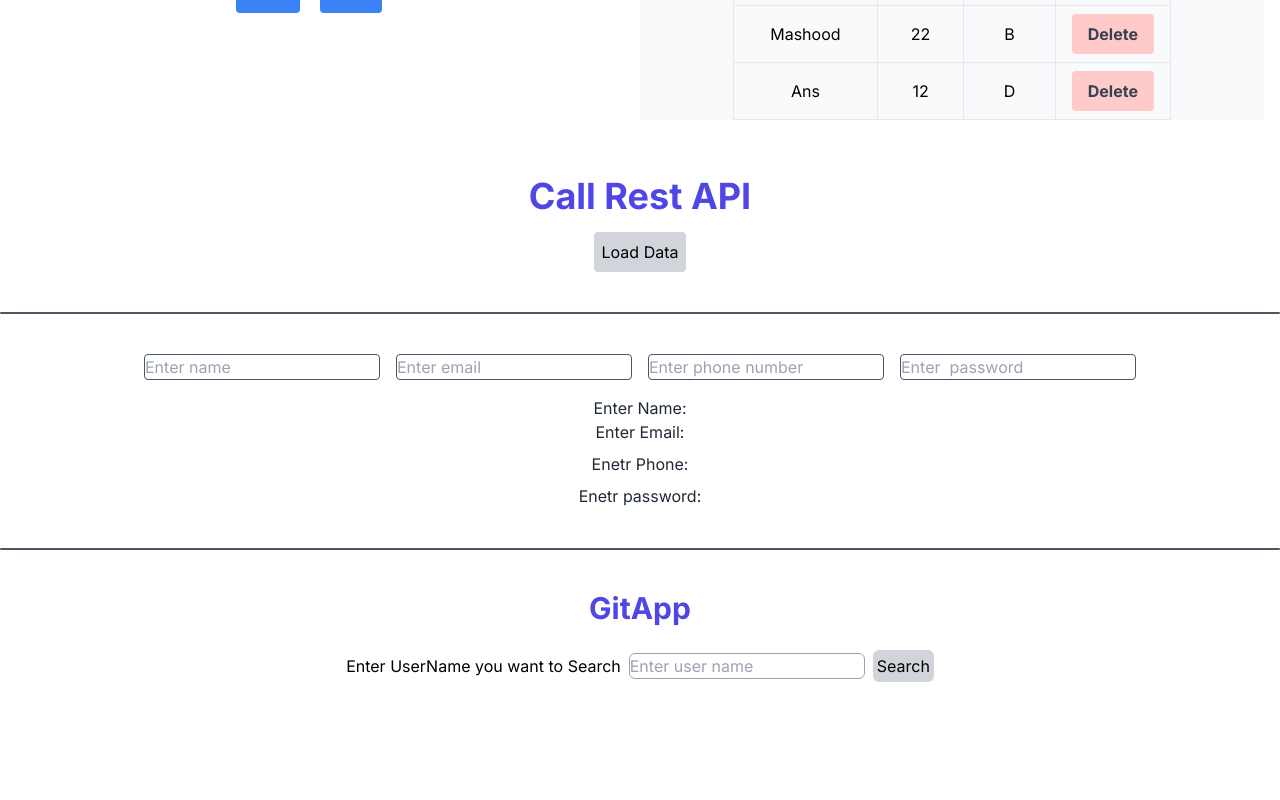
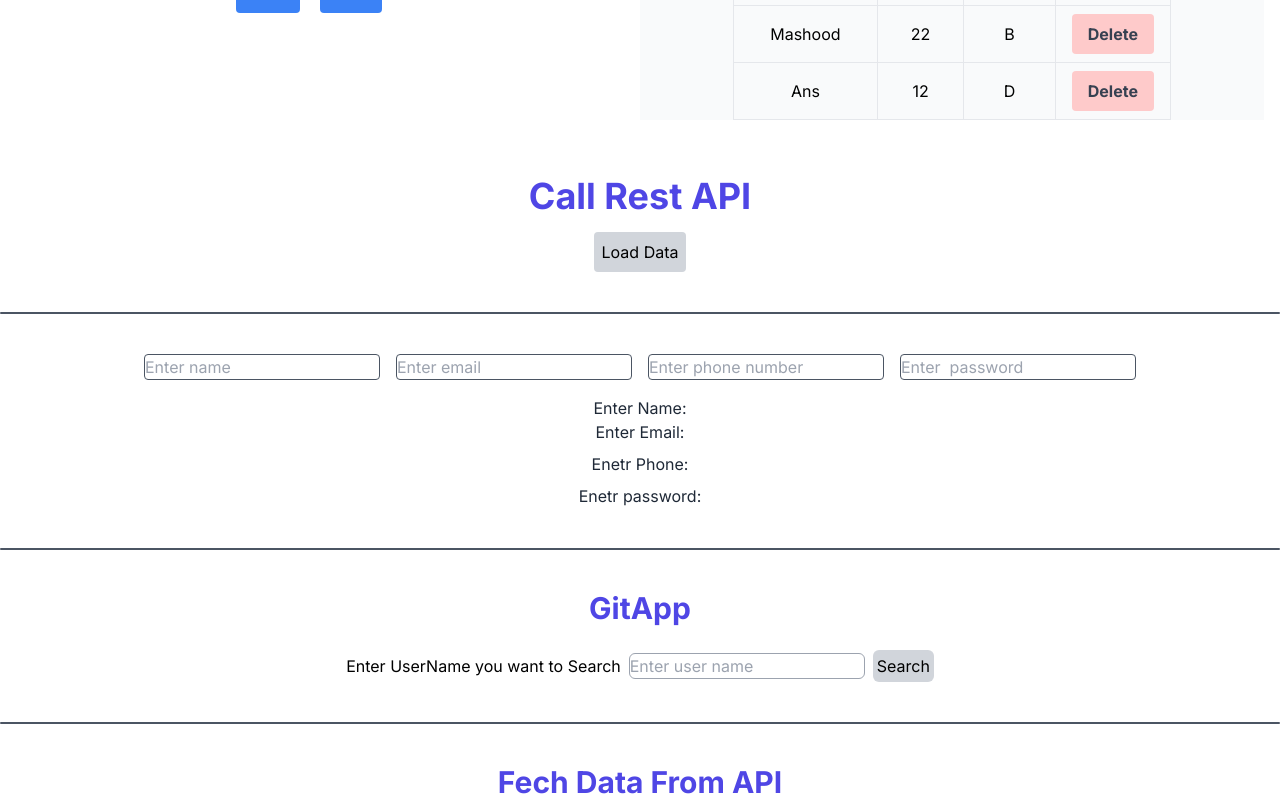
Before and after one commit to Mashoodgondal/-Comprehensive-Learning-Repository, a Next.js app in the folder nextdeep/: page / in a window 1280 px wide. Shown: the part 327-1127 px from the top of the page. Before the commit the page ends 1041 px from the top, so only its background shows below. Built offline with nearby package versions, Linux system fonts and the light colour scheme.

Commit message:
fech data

```diff
--- /dev/null
+++ b/nextdeep/app/fechApi/page.js
@@ -0,0 +1,13 @@
+import React from "react";
+
+const FechApi = () => {
+  return (
+    <div>
+      <h1 className="mt-6 text-3xl text-indigo-600 text-center font-bold">
+        Fech Data From API
+      </h1>
+    </div>
+  );
+};
+
+export default FechApi;
--- a/nextdeep/app/gitapp/page.js
+++ b/nextdeep/app/gitapp/page.js
@@ -103,6 +103,7 @@ const GitApp = () => {
           </div>
         )}
       </div>
+      <hr class="w-full h-0.5 mx-auto my-4 bg-gray-600 border-0 rounded md:my-10 dark:bg-gray-700"></hr>
     </div>
   );
 };
--- a/nextdeep/app/page.js
+++ b/nextdeep/app/page.js
@@ -1,5 +1,6 @@
 // import State from "./ifState/page";
 import ApiCalling from "./callApi/page";
+import FechApi from "./fechApi/page";
 import GitApp from "./gitapp/page";
 import MapFunc from "./mapFunc/page";
 import Counting from "./simpleCounter/page";
@@ -21,6 +22,7 @@ export default function Home() {
       <ApiCalling />
       <Getvalue />
       <GitApp />
+      <FechApi />
     </>
   );
 }
```
